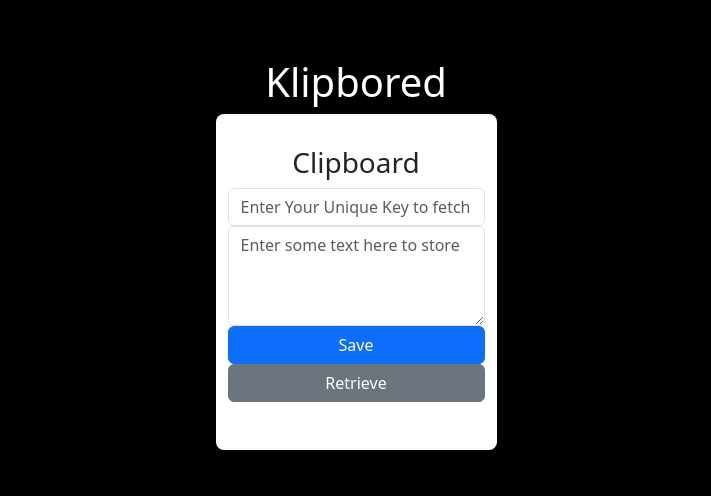
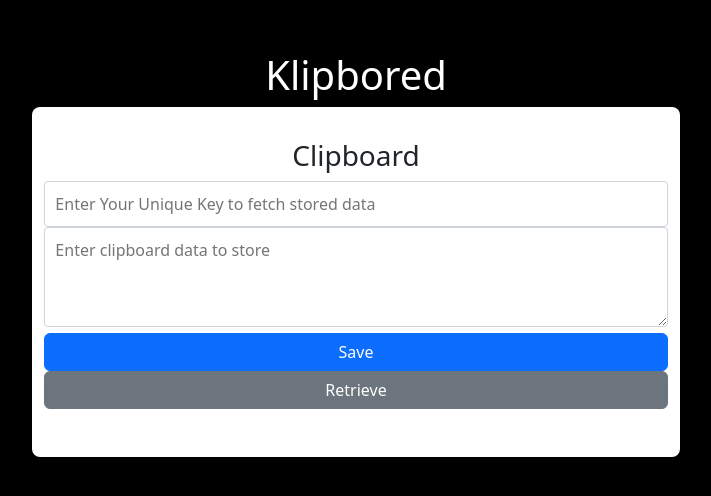
Before and after one commit to danishkhan24/KlipBored, a React (Create React App) app in the folder klipbored-frontend/: page / in a window 1280 px wide. Shown: the part 146-642 px from the top of the page, without its empty margins (284-995 px from the left). Built offline with nearby package versions, Linux system fonts and the light colour scheme.

Commit message:
Reverting UI changes

```diff
--- a/klipbored-frontend/src/components/Clipboard.js
+++ b/klipbored-frontend/src/components/Clipboard.js
@@ -39,31 +39,19 @@ const Clipboard = () => {
                 placeholder="Enter Your Unique Key to fetch stored data"
                 value={key}
                 onChange={(e) => setKey(e.target.value)}
-                className="form-control"
             />
             <textarea
-                placeholder="Enter some text here to store"
+                placeholder="Enter clipboard data to store"
                 value={data}
                 onChange={(e) => setData(e.target.value)}
-                className="form-control"
             ></textarea>
-            <button
-                onClick={onSave}
-                className="btn btn-primary button-group"
-            >
-                Save
-            </button>
-            <button
-                onClick={onRetrieve}
-                className="btn btn-secondary button-group"
-            >
-                Retrieve
-            </button>
+            <button onClick={onSave} className="btn btn-primary">Save</button>
+            <button onClick={onRetrieve} className="btn btn-secondary">Retrieve</button>
             <p>{message}</p>
             {clipboardData && (
                 <div className="mt-4">
                     <h4>Retrieved Data</h4>
-                    <p style={{ fontSize: '20px' }}>{clipboardData.data}</p>
+                    <p style={{fontSize: '18px'}}>{clipboardData.data}</p>
                     {clipboardData.files && clipboardData.files.length > 0 && (
                         <div>
                             <h5>Files:</h5>
```
